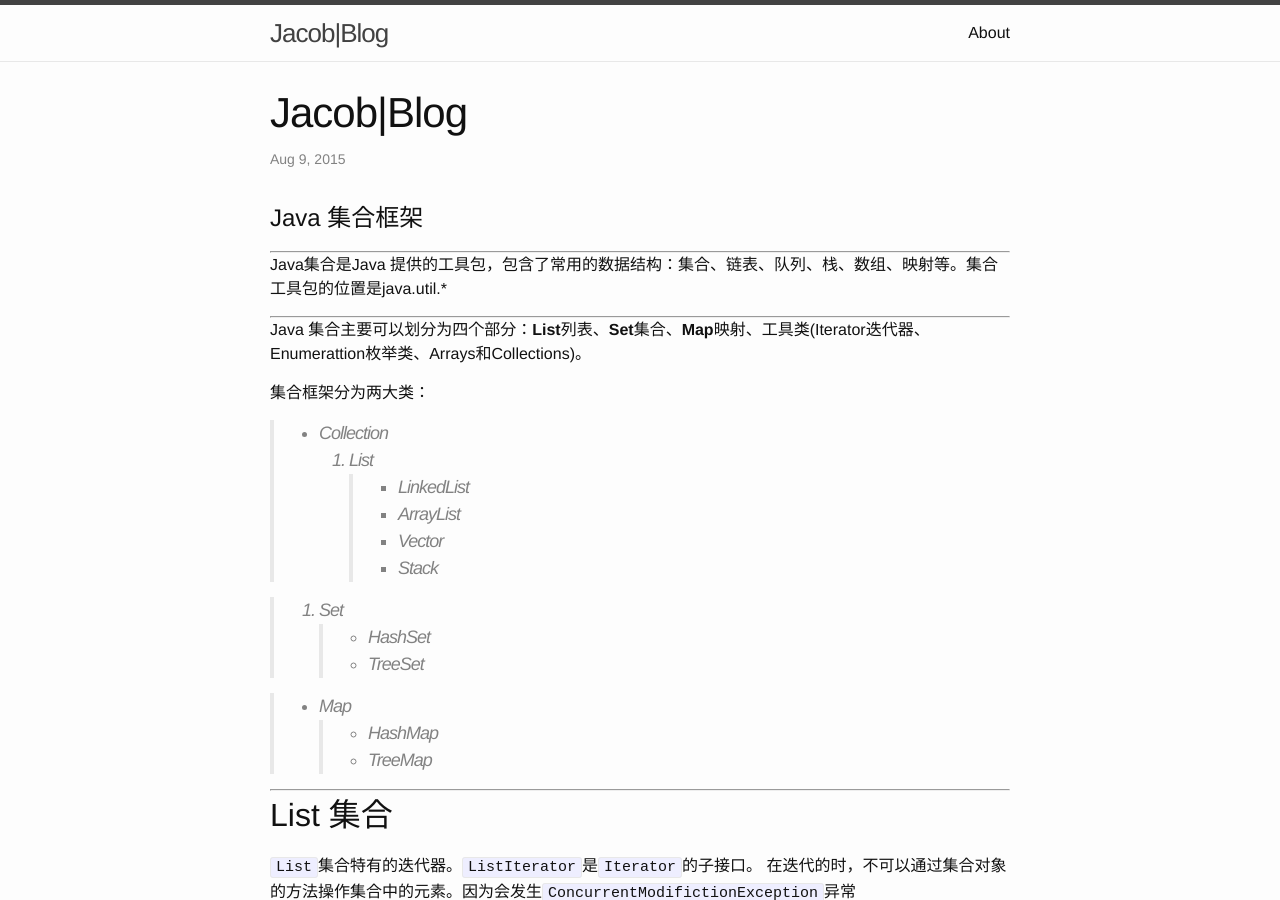
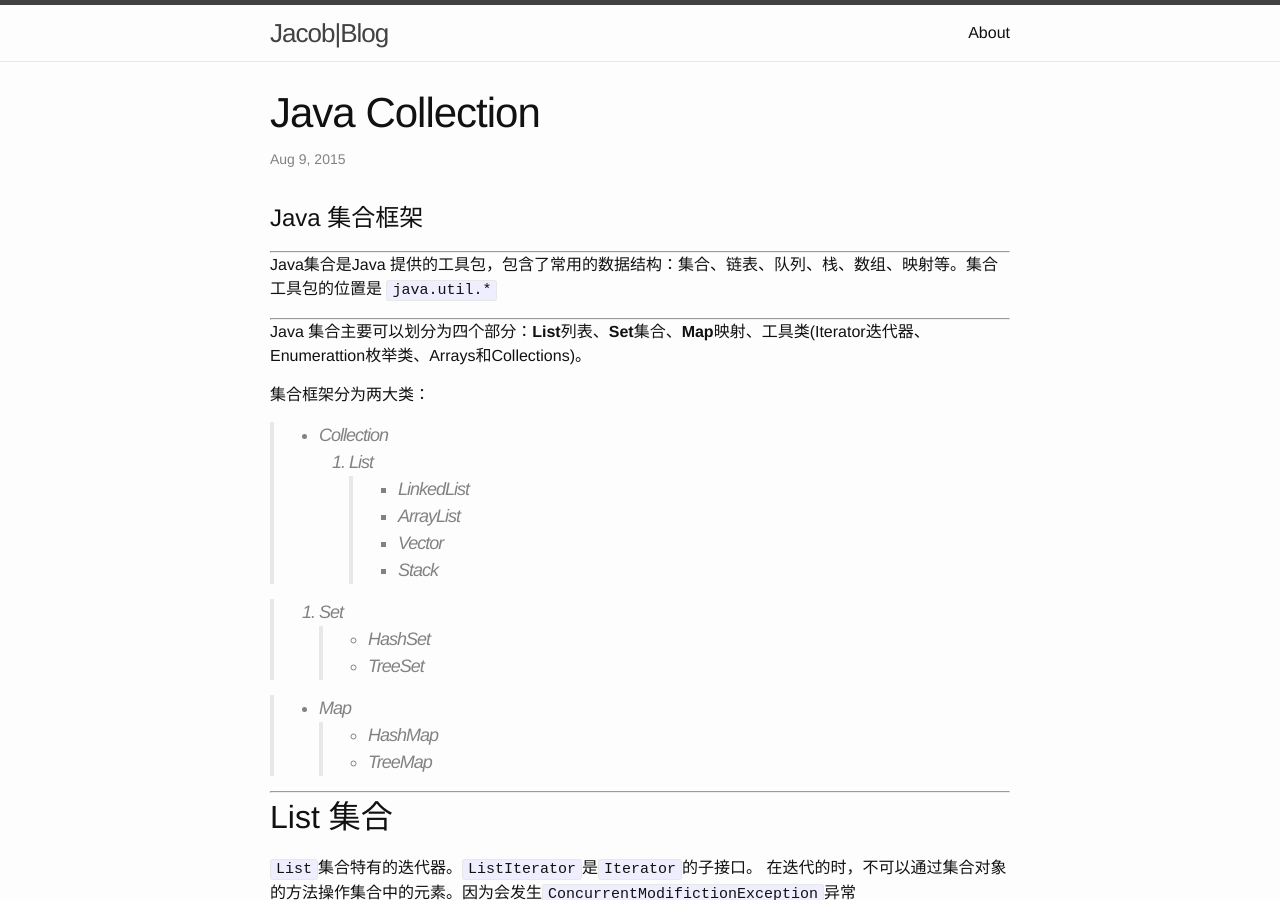
Before and after one commit to Jacob110/jekyllblog, a Jekyll site: the page built from _posts/2015-08-09-Java集合框架.markdown, in a window 1280 px wide and 900 px high. Built offline with Jekyll 4.4.1, drawn with Linux system fonts in a browser that asks for light colours.

Commit message:
update post
test

```diff
--- a/_posts/2015-08-09-Java集合框架.markdown
+++ b/_posts/2015-08-09-Java集合框架.markdown
@@ -1,6 +1,6 @@
 ---
 layout: post
-title:  "Jacob|Blog"
+title:  "Java Collection"
 date:   2015-08-09 11:21:44
 categories: java
 ---
@@ -9,7 +9,7 @@ categories: java
 
 ------
 
-Java集合是Java 提供的工具包，包含了常用的数据结构：集合、链表、队列、栈、数组、映射等。集合工具包的位置是java.util.*
+Java集合是Java 提供的工具包，包含了常用的数据结构：集合、链表、队列、栈、数组、映射等。集合工具包的位置是 `java.util.*`
 
 -------
 Java 集合主要可以划分为四个部分：**List**列表、**Set**集合、**Map**映射、工具类(Iterator迭代器、Enumerattion枚举类、Arrays和Collections)。
```
